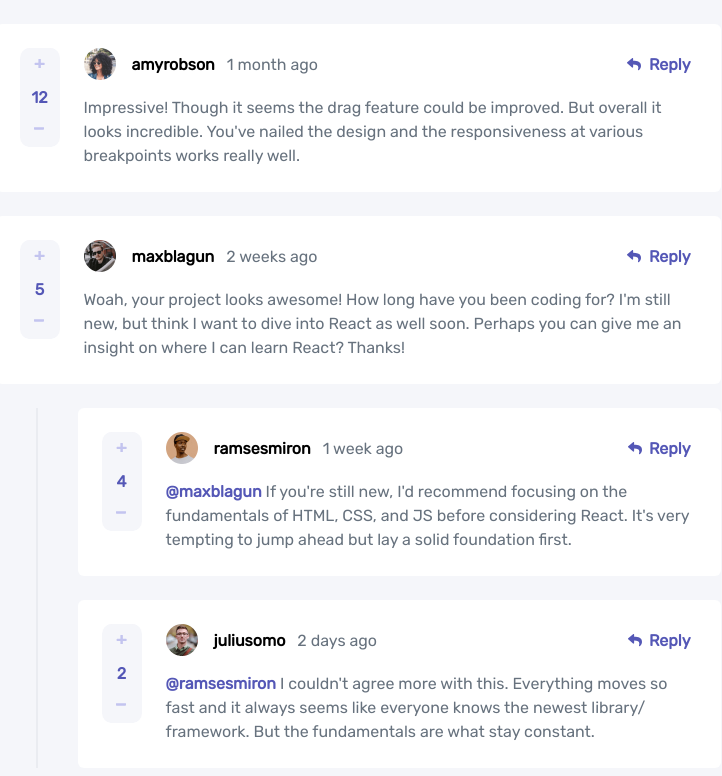
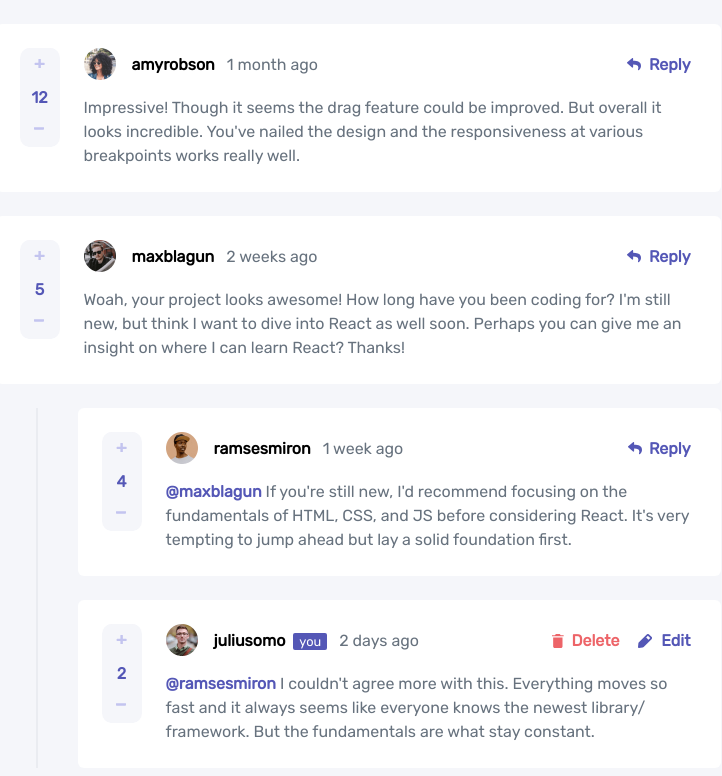
Before and after one commit to aronsn/interactive-comments-section-web, a React (Vite) app: page / in a window 1280 px wide. Shown: the top 776 px of the page, without its empty margins (282-1004 px from the left). Built offline with nearby package versions, Linux system fonts and the light colour scheme.

Commit message:
feat: pass currentUsers image as prop and change classNames

```diff
--- a/src/components/CommentList/CommentList.css
+++ b/src/components/CommentList/CommentList.css
@@ -1,11 +1,11 @@
-.sub-thread {
+.comments__sub-section {
     padding-left: var(--spacing-sm);
     border-left: 2px solid hsl(var( --light-gray));
     height: 90%;
 }
 
 @media (min-width: 376px) {
-    .sub-thread {
+    .comments__sub-section {
         padding-left: var(--spacing-xl);
         margin-left: var(--spacing-xl);
         border-left: 2px solid hsl(var( --light-gray));
--- a/src/components/CommentList/CommentList.jsx
+++ b/src/components/CommentList/CommentList.jsx
@@ -2,14 +2,15 @@ import React, { Fragment } from 'react';
 import { Comment } from '../Comment/Comment';
 import './CommentList.css';
 
-export function CommentList({ comments }) {
+export function CommentList({ comments, currentUserImage }) {
   return (
-    <div className="thread">
+    <div className="comments">
       {comments
         ? comments.map((comment) => (
             <Fragment key={comment.id}>
               <Comment
                 currentUser={comment.user.username === 'juliusomo'}
+                currentUserImage={currentUserImage}
                 userImage={comment.user.image.png}
                 username={comment.user.username}
                 createdAt={comment.createdAt}
@@ -17,12 +18,13 @@ export function CommentList({ comments }) {
                 score={comment.score}
               />
 
-              <div className="sub-thread">
+              <div className="comments__sub-section">
                 {comment.replies
                   ? comment.replies.map((reply) => (
                       <Comment
                         key={reply.id}
-                        currentUser={reply.user.username === 'juliusomo'}
+                        isCurrentUser={reply.user.username === 'juliusomo'}
+                        currentUserImage={currentUserImage}
                         replyingTo={reply.replyingTo}
                         userImage={reply.user.image.png}
                         username={reply.user.username}
```
